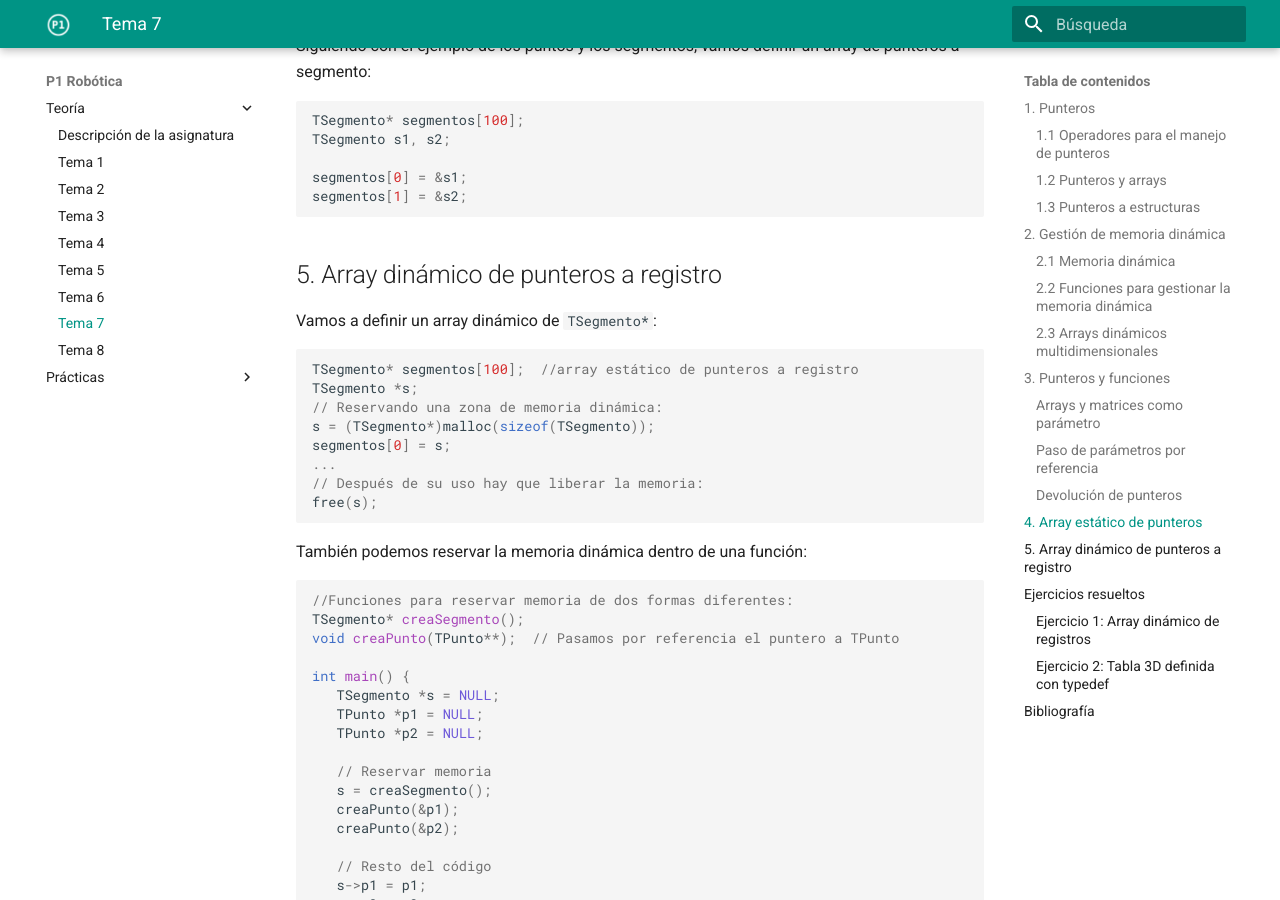
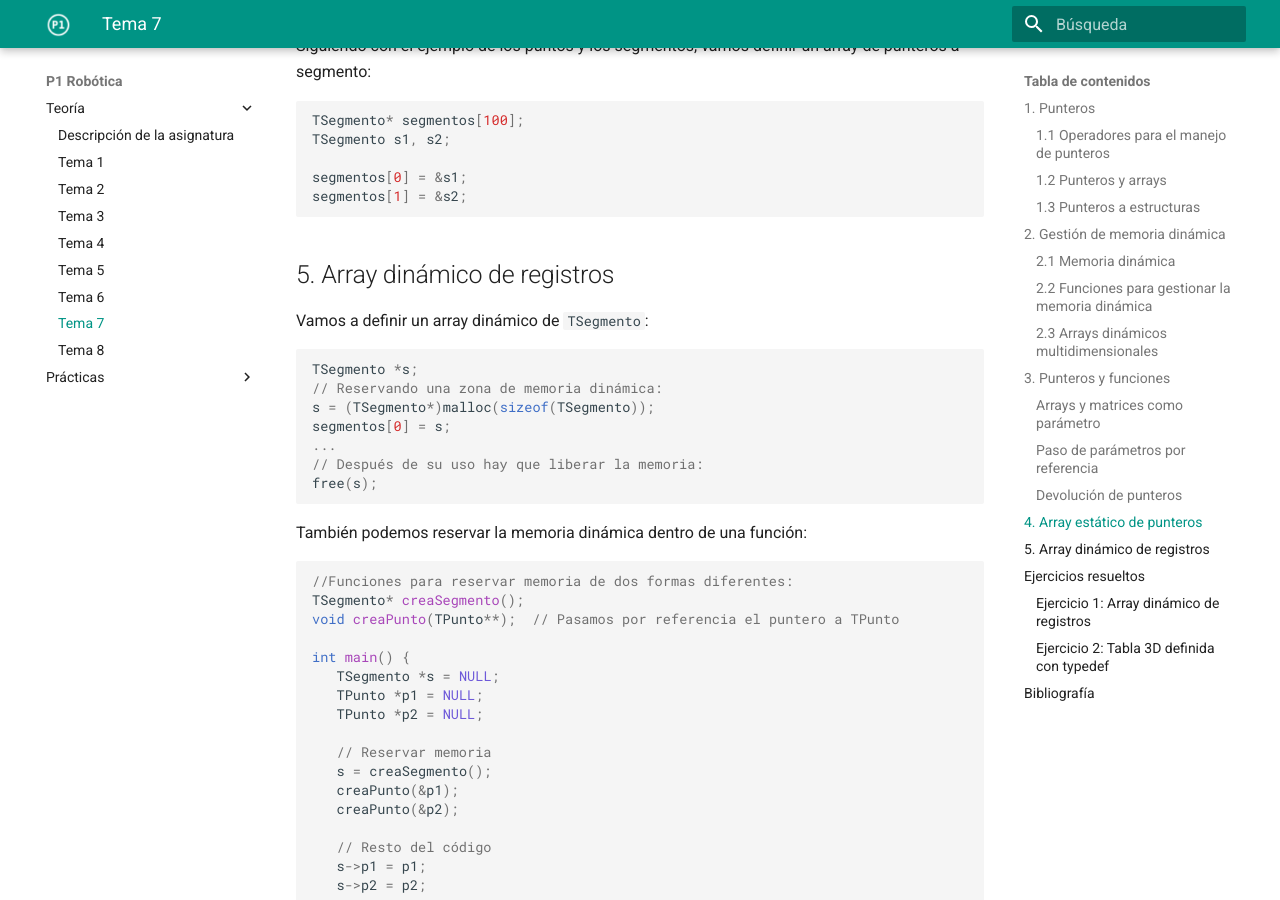
Before and after one commit to cpomares/p1-robotica, an MkDocs documentation site: the page built from docs/Teoria/tema07-punteros-y-memoria-dinamica/tema07-punteros-y-memoria-dinamica.md, in a window 1280 px wide and 900 px high, scrolled down 16918 px. Built offline with MkDocs 1.6.1 and Material for MkDocs 9.7.7, drawn with Linux system fonts in a browser that asks for light colours.

Commit message:
array dinámico de segmentos

```diff
--- a/docs/Teoria/tema07-punteros-y-memoria-dinamica/tema07-punteros-y-memoria-dinamica.md
+++ b/docs/Teoria/tema07-punteros-y-memoria-dinamica/tema07-punteros-y-memoria-dinamica.md
@@ -788,12 +788,11 @@ segmentos[0] = &s1;
 segmentos[1] = &s2;
 ~~~
 
-## 5. Array dinámico de punteros a registro
+## 5. Array dinámico de registros
 
-Vamos a definir un array dinámico de `TSegmento*`:
+Vamos a definir un array dinámico de `TSegmento`:
 
 ~~~c
-TSegmento* segmentos[100];  //array estático de punteros a registro
 TSegmento *s;
 // Reservando una zona de memoria dinámica:
 s = (TSegmento*)malloc(sizeof(TSegmento));
```
